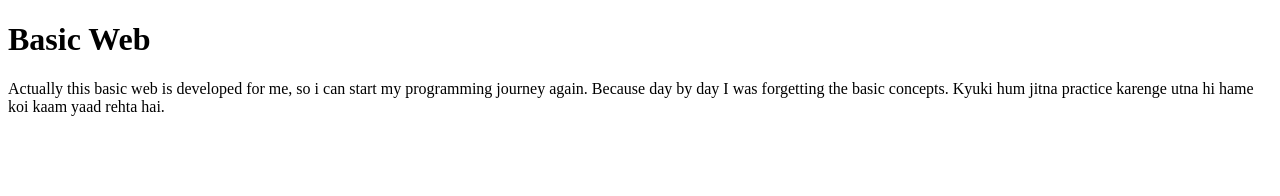
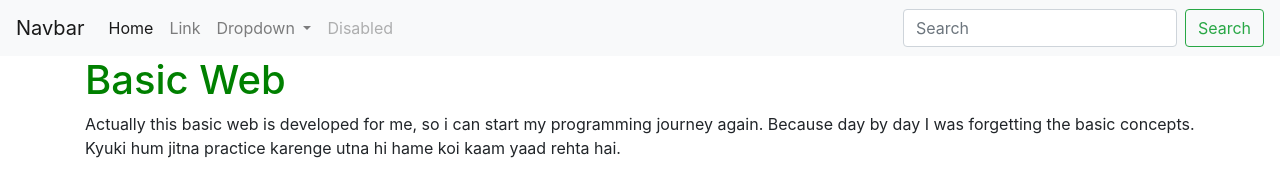
Before and after one commit to devoajit/basic-web, a plain HTML site: page index.html in a window 1280 px wide. Drawn offline with nearby package versions, Linux system fonts and the light colour scheme.

Commit message:
added bootstrap and bs navbar

```diff
--- a/index.html
+++ b/index.html
@@ -3,10 +3,49 @@
   <head>
     <meta charset="utf-8">
     <meta name="viewport" content="width=device-width, initial-scale=1">
+  <link rel="stylesheet" href="https://cdn.jsdelivr.net/npm/bootstrap@4.0.0/dist/css/bootstrap.min.css">
+    <link rel="stylesheet" href="style.css">
     <title>Basic Web</title>
   </head>
   <body>
-    <h1>Basic Web</h1>
+    <nav class="navbar navbar-expand-lg navbar-light bg-light">
+  <a class="navbar-brand" href="#">Navbar</a>
+  <button class="navbar-toggler" type="button" data-toggle="collapse" data-target="#navbarSupportedContent" aria-controls="navbarSupportedContent" aria-expanded="false" aria-label="Toggle navigation">
+    <span class="navbar-toggler-icon"></span>
+  </button>
+
+  <div class="collapse navbar-collapse" id="navbarSupportedContent">
+    <ul class="navbar-nav mr-auto">
+      <li class="nav-item active">
+        <a class="nav-link" href="#">Home <span class="sr-only">(current)</span></a>
+      </li>
+      <li class="nav-item">
+        <a class="nav-link" href="#">Link</a>
+      </li>
+      <li class="nav-item dropdown">
+        <a class="nav-link dropdown-toggle" href="#" id="navbarDropdown" role="button" data-toggle="dropdown" aria-haspopup="true" aria-expanded="false">
+          Dropdown
+        </a>
+        <div class="dropdown-menu" aria-labelledby="navbarDropdown">
+          <a class="dropdown-item" href="#">Action</a>
+          <a class="dropdown-item" href="#">Another action</a>
+          <div class="dropdown-divider"></div>
+          <a class="dropdown-item" href="#">Something else here</a>
+        </div>
+      </li>
+      <li class="nav-item">
+        <a class="nav-link disabled" href="#">Disabled</a>
+      </li>
+    </ul>
+    <form class="form-inline my-2 my-lg-0">
+      <input class="form-control mr-sm-2" type="search" placeholder="Search" aria-label="Search">
+      <button class="btn btn-outline-success my-2 my-sm-0" type="submit">Search</button>
+    </form>
+  </div>
+</nav>
+    <div class="container">
+      <h1>Basic Web</h1>
     <p>Actually this basic web is developed for me, so i can start my programming journey again. Because day by day I was forgetting the basic concepts. Kyuki hum jitna practice karenge utna hi hame koi kaam yaad rehta hai.</p>
-  </body>
+    </div>
+      </body>
 </html>
```
